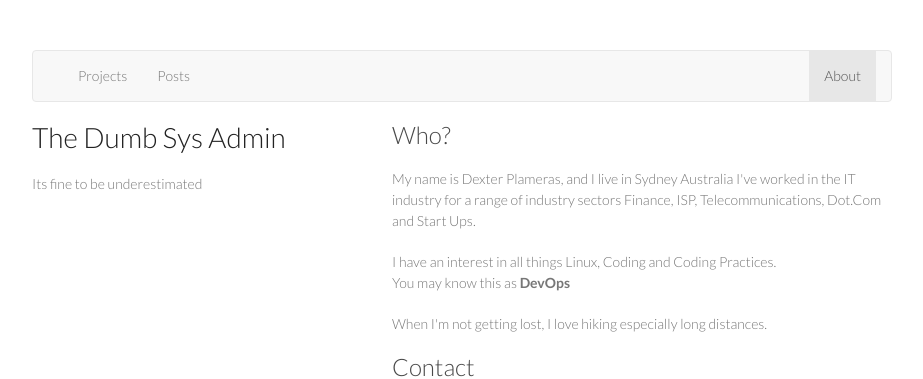
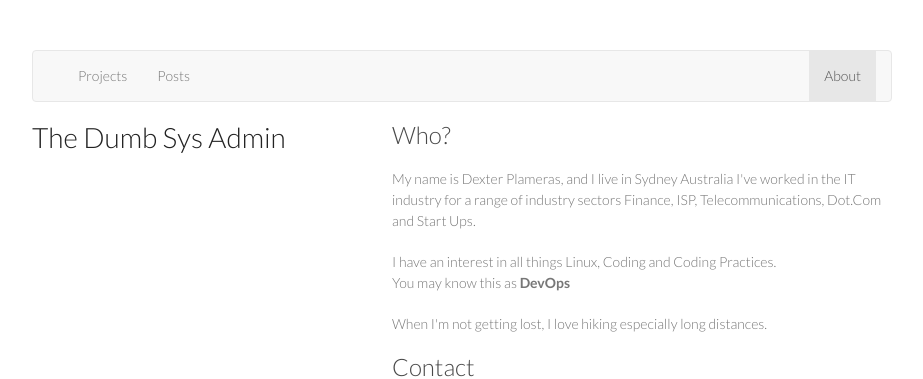
Before and after one commit to devspecops/dumbsysadmin, a Jekyll site: the page built from index.html, in a window 1280 px wide. Shown: the top 379 px of the page, without its empty margins (178-1101 px from the left). Built offline with Jekyll 4.4.1, drawn with Linux system fonts in a browser that asks for light colours; the list of posts is cut into pages by our own code.

Commit message:
Thinking about a blurb

```diff
--- a/index.html
+++ b/index.html
@@ -17,8 +17,6 @@ layout: default
     </nav>
     <header>
         <h1>The Dumb Sys Admin</h1>
-
-        <p>Its fine to be underestimated</p>
 
     </header>
     <section>
```
